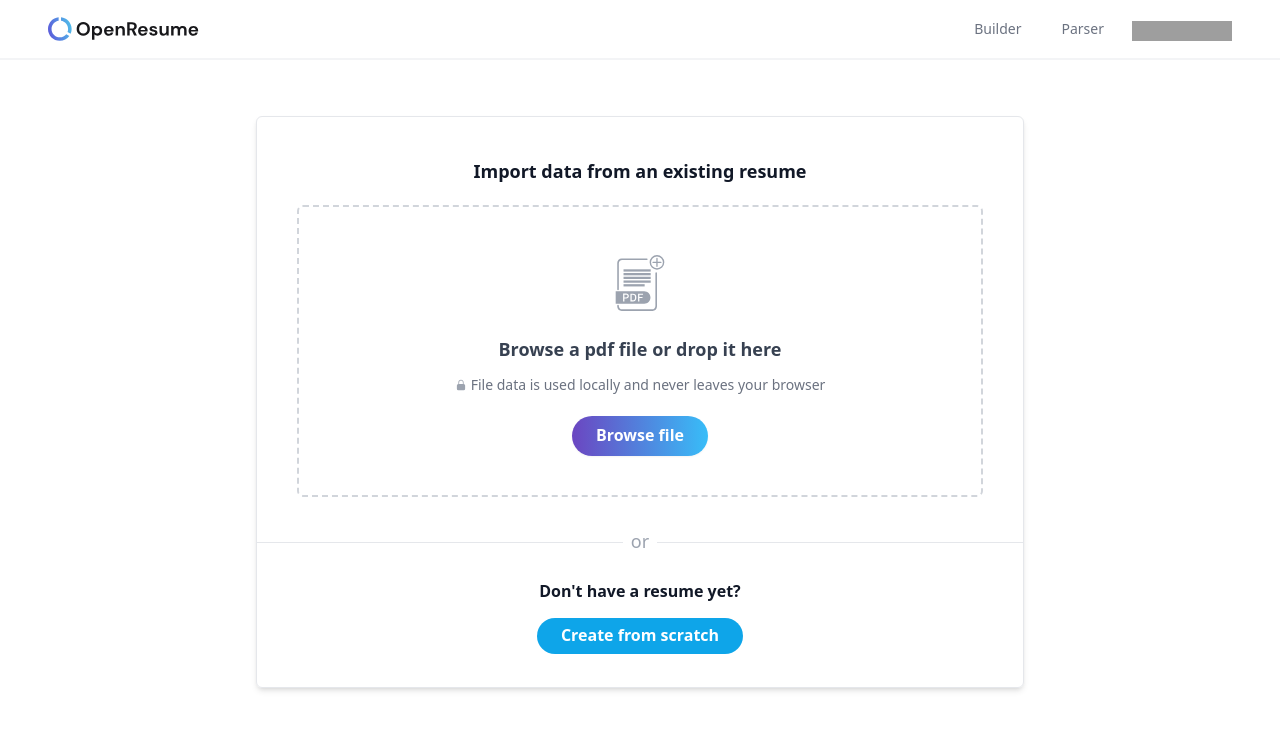
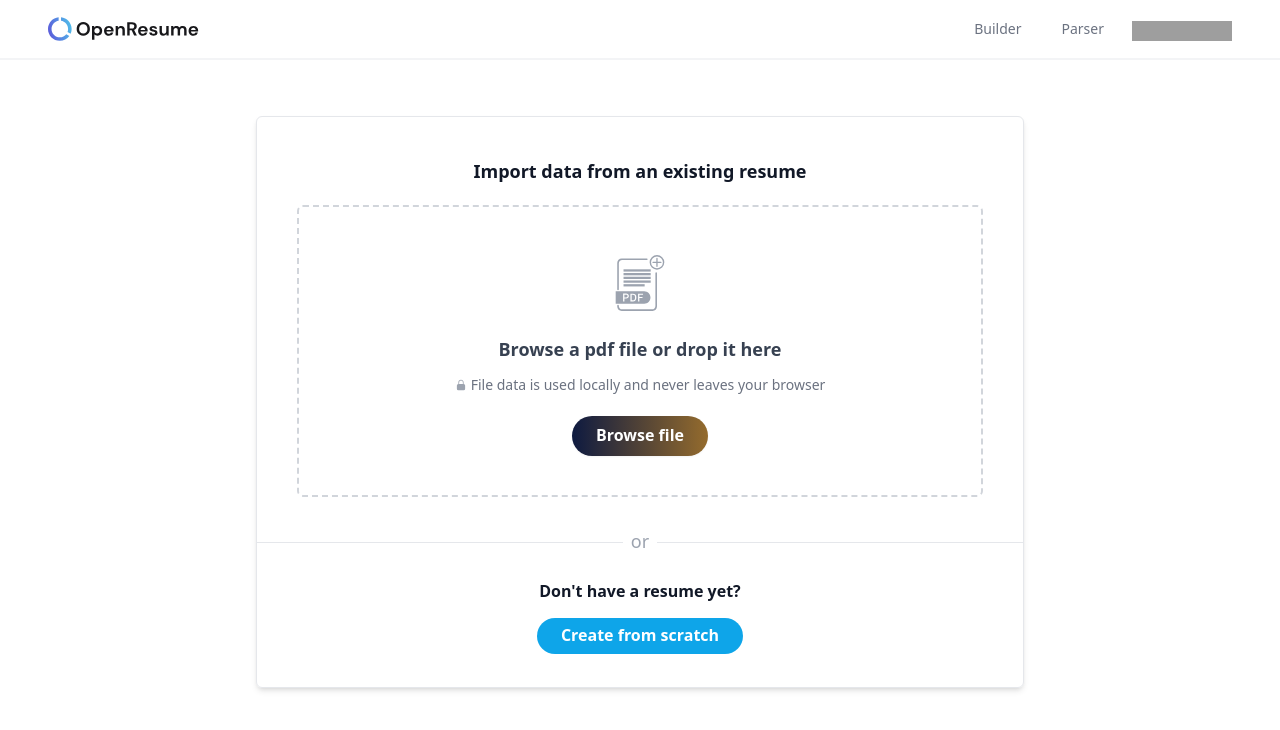
Before and after one commit to jjingofarouk/freeresume, a Next.js app: page /resume-import in a window 1280 px wide. Shown: the top 730 px of the page. Built offline with nearby package versions, Linux system fonts and the light colour scheme; grey boxes are pictures that could not be loaded.

Commit message:
Update globals.css

```diff
--- a/src/app/globals.css
+++ b/src/app/globals.css
@@ -8,28 +8,31 @@
     @apply bg-primary inline-block rounded-lg px-6 py-2.5 font-semibold shadow-sm hover:shadow-md transition-all duration-200;
   }
   .text-primary {
-    @apply bg-gradient-to-r from-[color:var(--theme-purple)] to-[color:var(--theme-blue)] bg-clip-text text-transparent;
+    @apply bg-gradient-to-r from-[color:var(--theme-dark-blue)] to-[color:var(--theme-gold)] bg-clip-text text-transparent;
   }
   .bg-primary {
-    @apply bg-gradient-to-r from-[color:var(--theme-purple)] to-[color:var(--theme-blue)] text-white;
+    @apply bg-gradient-to-r from-[color:var(--theme-dark-blue)] to-[color:var(--theme-gold)] text-white;
   }
-  .outline-theme-purple {
+  .outline-theme-dark-blue {
     @apply hover:opacity-90 hover:ring-2 focus-visible:ring-2 focus-visible:ring-offset-2 transition-all duration-200;
-    --tw-ring-color: rgba(107, 70, 193, 0.5); /* var(--theme-purple) with 50% opacity */
+    --tw-ring-color: rgba(14, 26, 64, 0.5); /* var(--theme-dark-blue) with 50% opacity */
   }
-  .outline-theme-blue {
+  .outline-theme-gold {
     @apply hover:opacity-90 hover:ring-2 focus-visible:ring-2 focus-visible:ring-offset-2 transition-all duration-200;
-    --tw-ring-color: rgba(56, 189, 248, 0.5); /* var(--theme-blue) with 50% opacity */
+    --tw-ring-color: rgba(148, 107, 45, 0.5); /* var(--theme-gold) with 50% opacity */
   }
-  .within-outline-theme-purple {
+  .within-outline-theme-dark-blue {
     @apply focus-within:ring-2 focus-within:ring-offset-2 hover:opacity-90 hover:ring-2 transition-all duration-200;
-    --tw-ring-color: rgba(107, 70, 193, 0.5); /* var(--theme-purple) with 50% opacity */
+    --tw-ring-color: rgba(14, 26, 64, 0.5); /* var(--theme-dark-blue) with 50% opacity */
   }
 }
 
 :root {
-  --theme-purple: #6b46c1;
-  --theme-blue: #38bdf8;
+  --theme-dark-blue: #0E1A40;
+  --theme-gold: #946B2D;
+  --theme-secondary-blue: #222F5B;
+  --theme-gray: #5D5D5D;
+  --theme-black: #000000;
   --top-nav-bar-height: 3.75rem;
   --resume-control-bar-height: 3.25rem;
   --resume-padding: 1.75rem;
```
